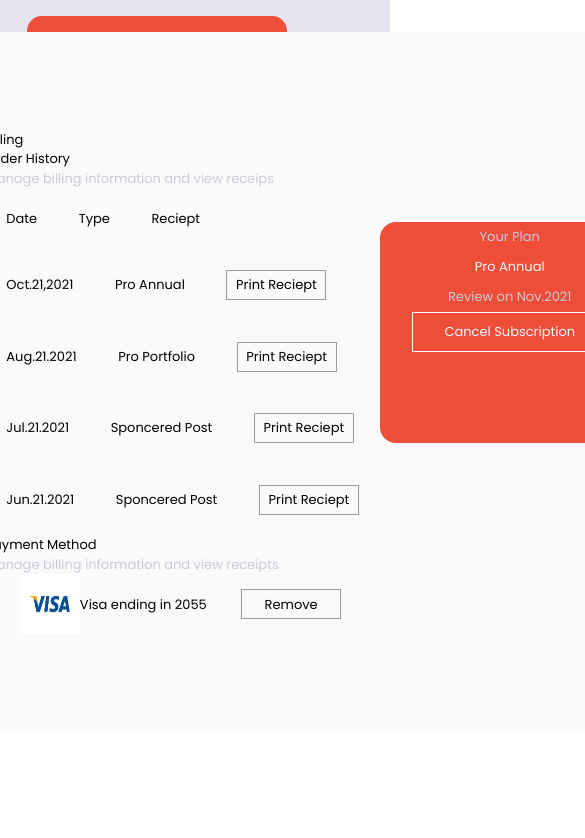
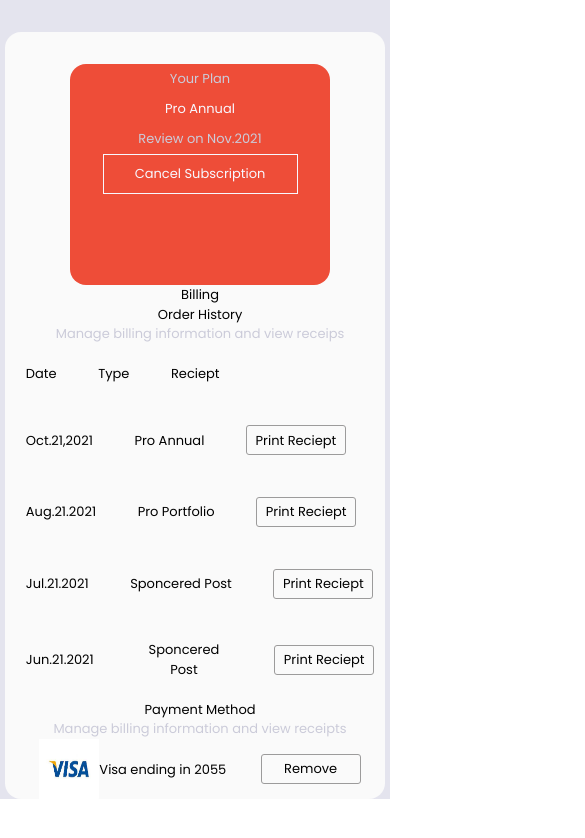
Before and after one commit to Suleman-Tasawar/Billing-Page-Challenge, a React (Vite) app: page / in a window 390 px wide. Shown: the top 838 px of the page, 585 px wide, since content can reach past the window. Built offline with nearby package versions, Linux system fonts and the light colour scheme.

Commit message:
Added the mobile layout

```diff
--- a/src/App.scss
+++ b/src/App.scss
@@ -47,7 +47,7 @@ $fontPoppins:"Poppins", sans-serif;
   margin-top: 2rem;
   background-color: $colorFullWhite;
   z-index: 3;
-  height: 700px;
+  height: auto;
   width: 960px;
   position: relative;
   @include alignEvenly();
@@ -57,7 +57,7 @@ $fontPoppins:"Poppins", sans-serif;
 .userProfilePannel {
   background-color: $colorDarkWhite;
   width: 200px;
-  height: 890px;
+  height: 70px;
   @include alignEvenly();
   flex-direction: column;
 }
@@ -115,6 +115,7 @@ p{
   }
 
   li:hover {
+    cursor: pointer;
     border-left: 2px solid $colorRed;
   }
 
@@ -135,6 +136,10 @@ p{
     width: 35px;
     height: 35px;
   }
+
+  li:hover{
+    border-left: $colorRed;
+  }
 }
 table{
   tr,
@@ -149,7 +154,13 @@ table{
   width: 100px;
   height: 30px;
   border: 1px solid $colorGrey;
+  border-radius: 3px;
   background-color: $colorFullWhite;
+}
+.downloadButton:hover{
+  background-color: $colorRed;
+  border: none;
+  color:$colorFullWhite;
 }
 .cardInfo{
   @include alignEvenly();
@@ -168,3 +179,33 @@ table{
     padding-top: 1.3rem;
   }
 }
+
+@media screen and (max-width:768px) {
+
+  .userDashboard {
+    text-align: center;
+    width: 380px;
+  }
+
+  .leftRedBlock {
+    display: none;
+  }
+
+  .userProfilePannel {
+    display: none;
+    position: sticky;
+    top: 0;
+    left: 0;
+    background-color: $colorRed;
+    width: 200px;
+    height: 100vh;
+  }
+
+  .userInfoPannel > div:nth-of-type(1) {
+    flex-direction: column-reverse;
+  }
+
+  .userPlan {
+    margin-top: 2rem;
+  }
+}
```
